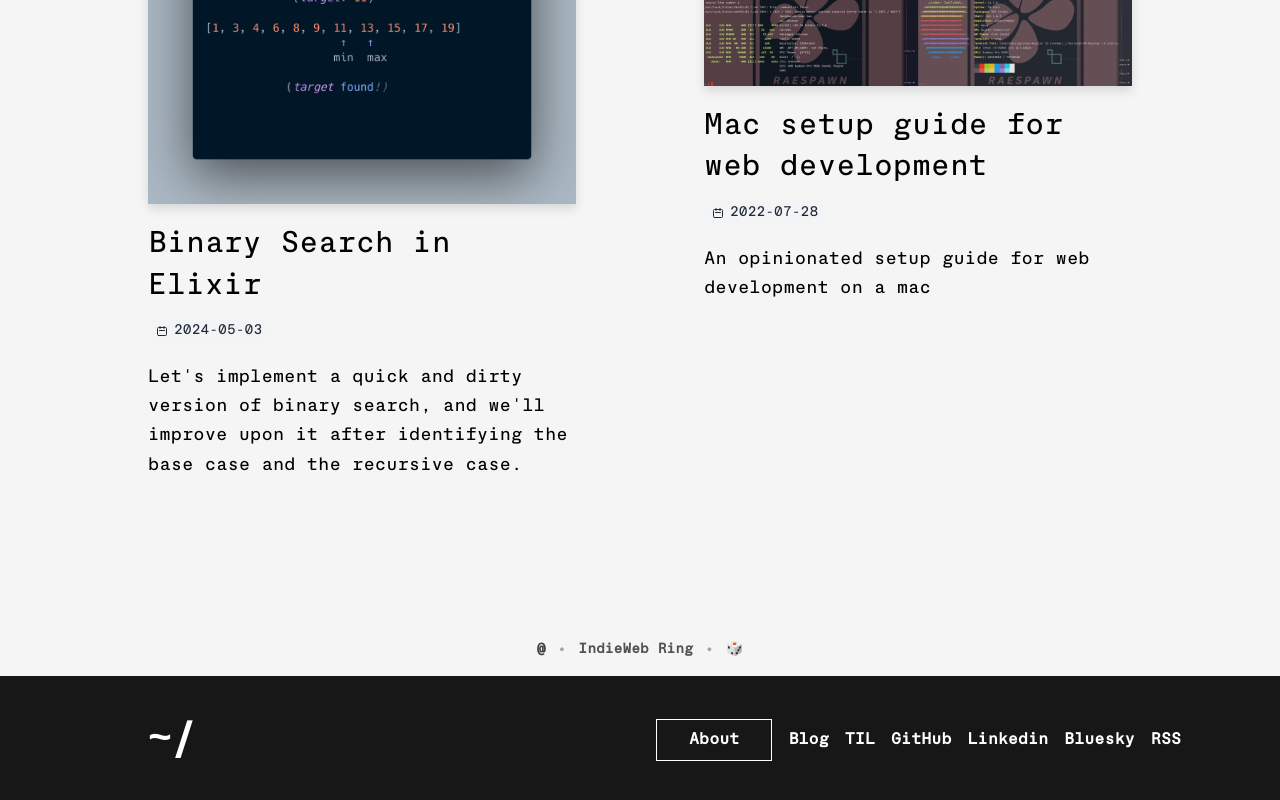
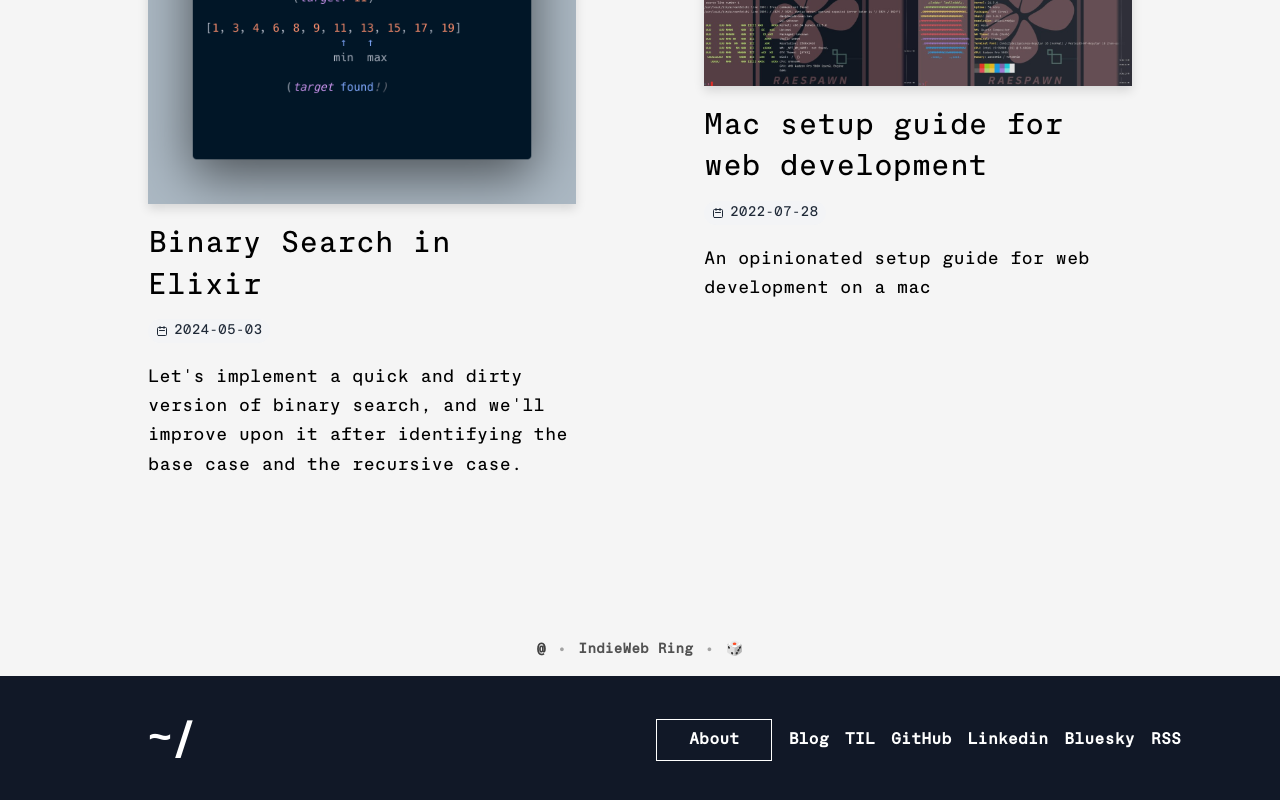
Before and after one commit to dviramontes/dotcom, a Next.js app: page / in a window 1280 px wide. Shown: the part 1734-2534 px from the top of the page. Built offline with nearby package versions, Linux system fonts and the light colour scheme.

Commit message:
update footer color

```diff
--- a/components/footer.tsx
+++ b/components/footer.tsx
@@ -3,7 +3,7 @@
 
 const Footer = () => {
   return (
-    <footer className="bg-neutral-900 text-white">
+    <footer className="bg-gray-900 text-white">
       <Container>
         <div className="py-10 flex flex-col lg:flex-row items-center">
           <h3 className="text-4xl lg:text-[2.5rem] font-bold tracking-tighter leading-tight text-center lg:text-left mb-10 lg:mb-0 lg:pr-4 lg:w-1/2">
```
